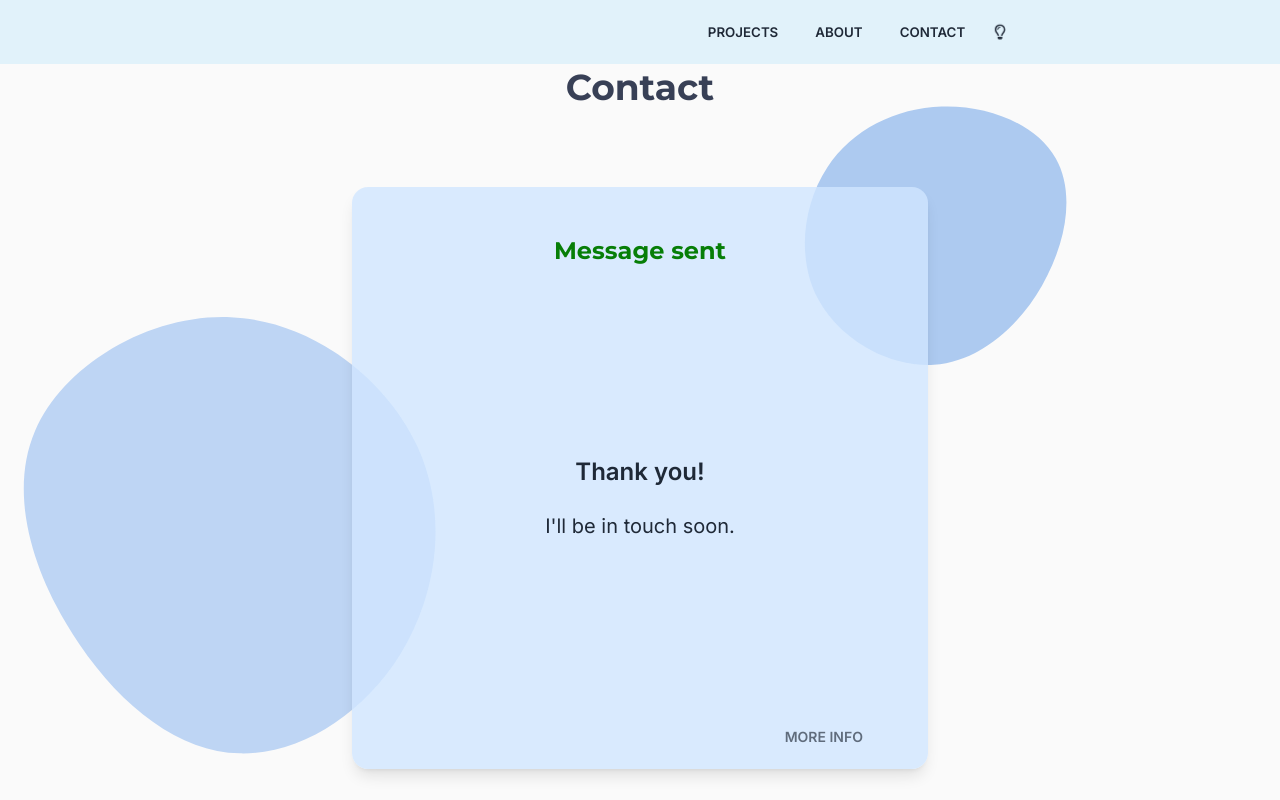
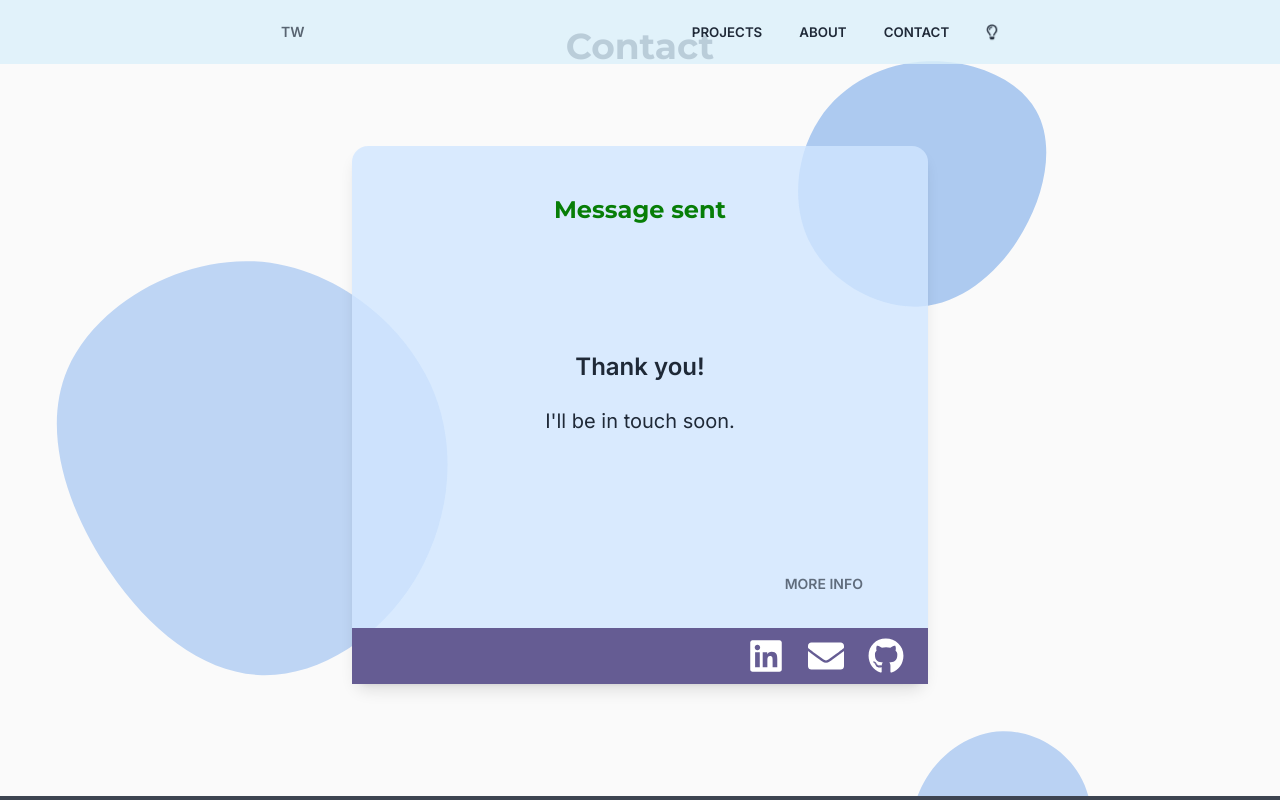
Before and after one commit to witktom5/personal-portfolio, a React (Create React App) app: page / in a window 1280 px wide. Both pictures are taken after typing "Sample", "name@example.com", "Sample" into the empty fields and a click on the button "SUBMIT". Built offline with nearby package versions, Linux system fonts and the light colour scheme; no server answers.

Commit message:
add contact links

```diff
--- a/src/components/Contact/Contact.jsx
+++ b/src/components/Contact/Contact.jsx
@@ -1,6 +1,7 @@
 import SectionHeader from '../layout/SectionHeader';
 import ContactForm from './ContactForm';
 import Modal from '../shared/Modal';
+import { FaGithub, FaLinkedin, FaEnvelope } from 'react-icons/fa';
 
 function Contact() {
   return (
@@ -11,7 +12,7 @@ function Contact() {
       <div className='w-full lg:w-4/5 px-3'>
         <SectionHeader title='Contact' />
         <div className='card bg-base-300 mx-auto shadow-lg w-full max-w-xl bg-opacity-80 card-contact'>
-          <div className='card-body mx-auto w-full md:max-w-lg pb-2 justify-between'>
+          <div className='card-body gap-0 pb-3 mx-auto w-full md:max-w-lg pb-0 justify-between'>
             <ContactForm />
             <Modal
               className='ml-auto'
@@ -19,10 +20,38 @@ function Contact() {
               content={
                 <>
                   <p>This form was created and configured using EmailJS.</p>
-                  <p>You can also email me directly: witktom5@gmail.com.</p>
+                  <p>
+                    You can also email me directly: twitkowski.dev@gmail.com.
+                  </p>
                 </>
               }
             />
+          </div>
+          <div className='bg-accent mt-2 h-14 w-full flex items-center px-6 gap-6 justify-end'>
+            <a
+              href='https://www.linkedin.com/in/witkowski-tomasz/'
+              target='_blank'
+              rel='noreferrer'
+              aria-label='linkedin'
+            >
+              <FaLinkedin className='w-9 h-9 text-primary-content' />
+            </a>
+            <a
+              href='mailto: twitkowski.dev@gmail.com'
+              target='_blank'
+              rel='noreferrer'
+              aria-label='mail'
+            >
+              <FaEnvelope className='w-9 h-9 text-primary-content' />
+            </a>
+            <a
+              href='https://github.com/witktom5/'
+              target='_blank'
+              rel='noreferrer'
+              aria-label='github'
+            >
+              <FaGithub className='w-9 h-9 text-primary-content' />
+            </a>
           </div>
         </div>
       </div>
--- a/src/components/Contact/ContactForm.jsx
+++ b/src/components/Contact/ContactForm.jsx
@@ -37,7 +37,7 @@ function ContactForm() {
     return (
       <>
         <div className='card-title'>
-          <h3 className='w-fit mx-auto mb-8 pt-4'>Sending your message...</h3>
+          <h3 className='w-fit mx-auto mb-4 pt-4'>Sending your message...</h3>
         </div>
         <div className='flex items-center flex-col'>
           <Spinner />
@@ -51,7 +51,7 @@ function ContactForm() {
       <>
         <div className='card-title'>
           <h3
-            className={`w-fit mx-auto text-2xl font-bold mb-8 pt-4 ${
+            className={`w-fit mx-auto text-2xl font-bold mb-4 pt-4 ${
               isError ? 'text-error' : 'text-success'
             }`}
           >
@@ -69,7 +69,7 @@ function ContactForm() {
   return (
     <>
       <div className='card-title'>
-        <h3 className='w-fit mx-auto mb-8 pt-4 text-2xl'>Send me a message</h3>
+        <h3 className='w-fit mx-auto mb-4 pt-4 text-2xl'>Send me a message</h3>
       </div>
       <form onSubmit={handleSubmit}>
         <div className='form-control'>
@@ -98,7 +98,7 @@ function ContactForm() {
             required
           />
         </div>
-        <div className='form-control mb-7'>
+        <div className='form-control mb-6'>
           <label htmlFor='message' className='label label-text font-normal'>
             Your message
           </label>
--- a/src/components/layout/Grid.jsx
+++ b/src/components/layout/Grid.jsx
@@ -26,13 +26,17 @@ function Grid({ children }) {
       <div className='drawer-content flex flex-col'>
         <div className='bg-base-200 flex justify-center sticky top-0 w-full z-50 bg-opacity-80'>
           <div className='navbar w-full lg:w-3/5'>
-            <div className='flex-1'></div>
+            <div className='flex-1'>
+              <a href='#header' className='btn btn-ghost opacity-70'>
+                TW
+              </a>
+            </div>
             <div className='flex-none hidden md:block'>
               <nav className='menu menu-horizontal items-center'>
                 <NavbarContent />
                 <button
                   aria-label='toggle dark mode'
-                  className='btn btn-square btn-ghost bg-opacity-80 bg-transparent btn-sm'
+                  className='btn btn-square btn-ghost'
                   onClick={onClick}
                 >
                   <FaRegLightbulb className='h-4 w-4' />
--- a/src/index.css
+++ b/src/index.css
@@ -39,7 +39,7 @@ h3 {
 }
 
 .card-contact {
-  min-height: 582px;
+  min-height: 538px;
 }
 
 [data-theme='light'] .section-header,
@@ -170,7 +170,7 @@ h1 {
 
 div {
   scroll-behavior: smooth;
-  scroll-padding-top: 100px;
+  scroll-padding-top: 50px;
 }
 
 [data-theme='light'] .spinner {
```
